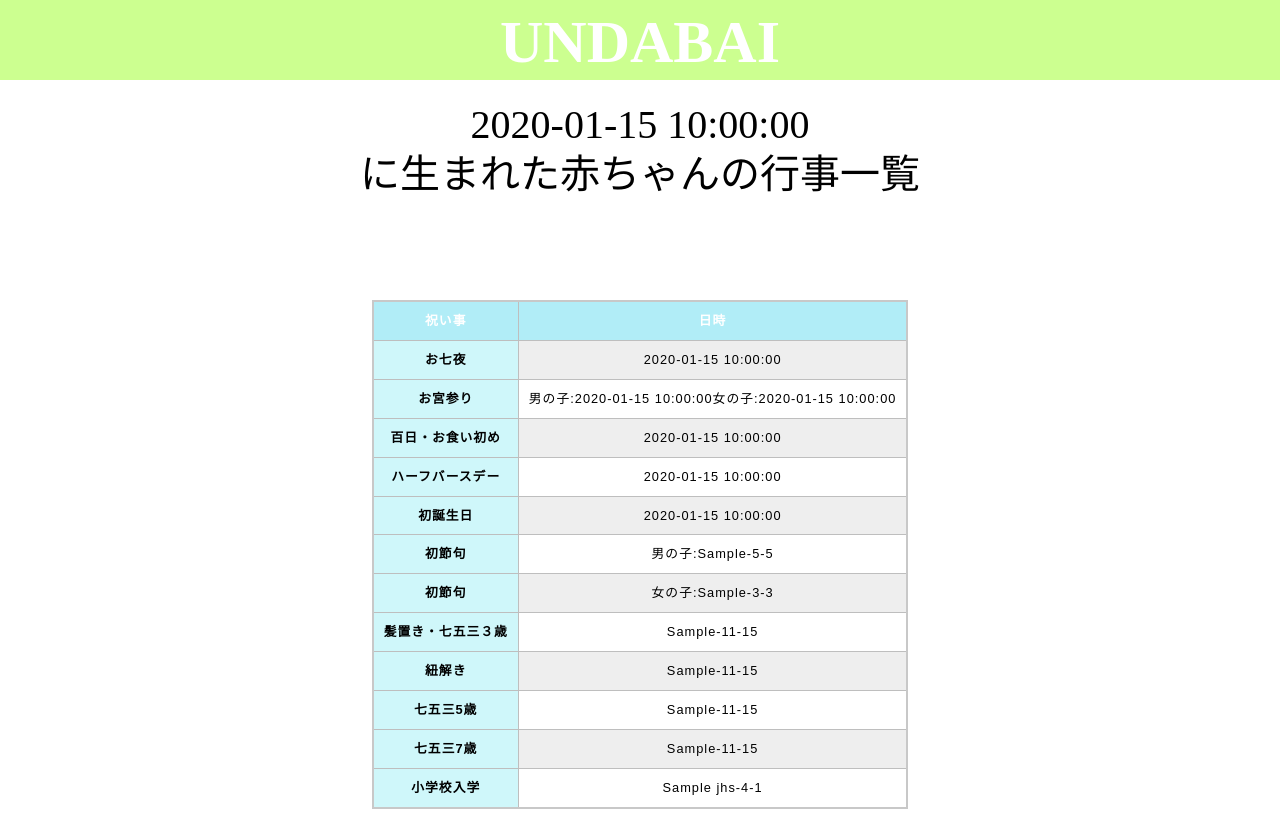
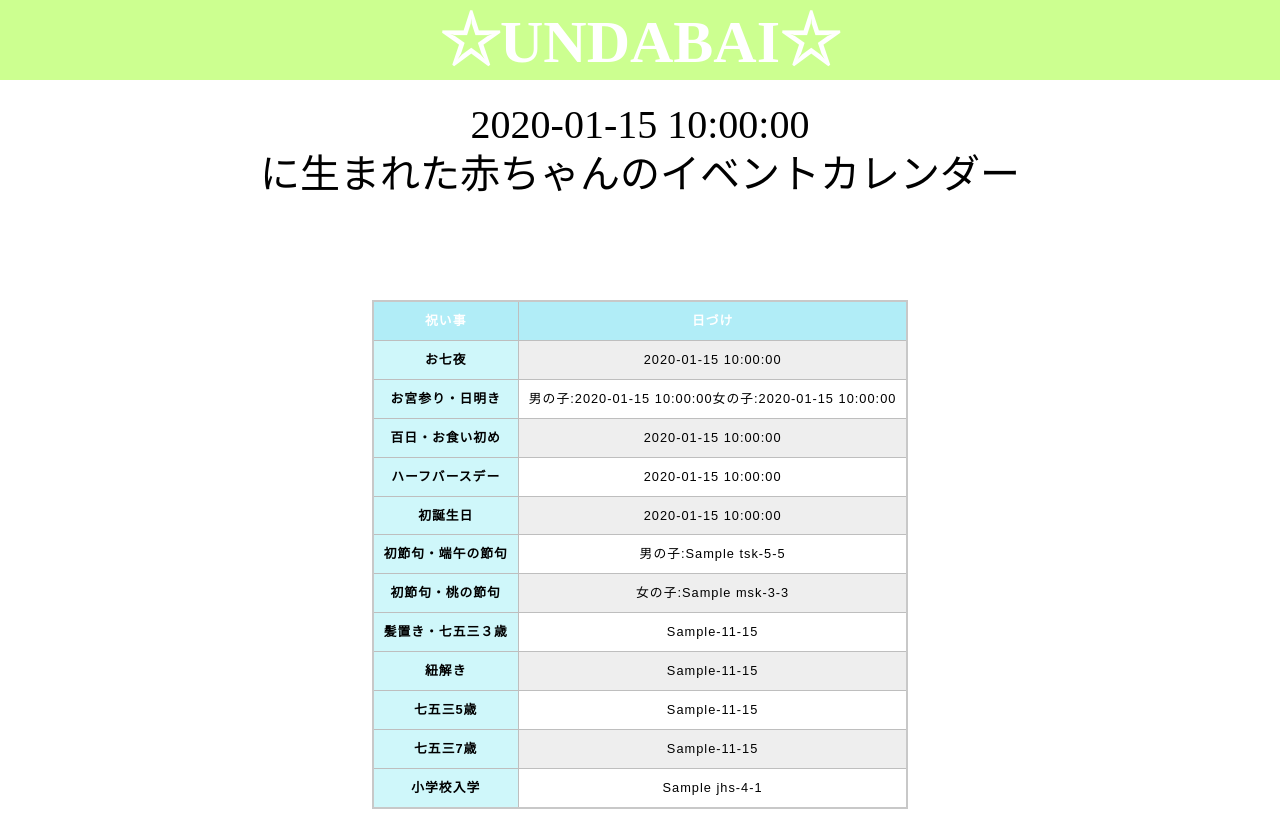
Before and after one commit to kanabassy/test, a Flask app: template templates/kekka.html in a window 1280 px wide. Shown: the top 828 px of the page. Run offline with Flask 2, Linux system fonts and the light colour scheme; the template is opened without the code that fills it: most values are stand-ins (such as "Sample title", 1, 10 or a date in 2020).

Commit message:
計算式・最新

```diff
--- a/app.py
+++ b/app.py
@@ -9,13 +9,7 @@ def index():
     return render_template("top.html")
 
 
-
-
-@app.route('/toptop',methods=["GET"])
-def top_get():
-    return render_template("toptop.html")
-
-@app.route('/toptop',methods=["POST"])
+@app.route('/top',methods=["POST"])
 def top_post():
     birthday = request.form.get('birthday')
     d = datetime.strptime(birthday, "%Y-%m-%d")
@@ -55,7 +49,6 @@ def top_post():
     go = int(d.year) + 4
     na = int(d.year) + 6
 
-
     targets = [datetime.strptime(birthday, "%Y-%m-%d")]
     from_dt = datetime(2021, 1, 1)
     to_dt = datetime(2021, 4, 2)
@@ -72,7 +65,5 @@ def top_post():
 
 
 
-
-
 if __name__ == '__main__':
     app.run(debug=True)
--- a/templates/kekka.html
+++ b/templates/kekka.html
@@ -11,7 +11,7 @@
 
 <body>
     <header>
-        <h1>UNDABAI</h1>
+        <h1>☆UNDABAI☆</h1>
 
 
 
@@ -19,14 +19,14 @@
 
 
     <section id="sec1">
-        <h1>{{birthday}}<br>に生まれた赤ちゃんの行事一覧</h1>
+        <h1>{{birthday}}<br>に生まれた赤ちゃんのイベントカレンダー</h1>
     </section>
     <div>
         <table>
             <caption></caption>
             <tr>
                 <th scope="col">祝い事</th>
-                <th scope="col">日時</th>
+                <th scope="col">日づけ</th>
 
             </tr>
             <tr>
@@ -35,7 +35,7 @@
 
             </tr>
             <tr>
-                <th scope="row"><a href="#def">お宮参り</a></th>
+                <th scope="row"><a href="#def">お宮参り・日明き</a></th>
                 <td>男の子:{{hb.date()}}女の子:{{hg.date()}}</td>
 
             </tr>
@@ -55,13 +55,13 @@
 
             </tr>
             <tr>
-                <th scope="row"><a href="#pqr">初節句</a></th>
-                <td>男の子:{{sk}}-5-5</td>
+                <th scope="row"><a href="#pqr">初節句・端午の節句</a></th>
+                <td>男の子:{{tsk}}-5-5</td>
 
             </tr>
             <tr>
-                <th scope="row"><a href="#pqr">初節句</a></th>
-                <td>女の子:{{sk}}-3-3</td>
+                <th scope="row"><a href="#pqr">初節句・桃の節句</a></th>
+                <td>女の子:{{msk}}-3-3</td>
 
             </tr>
             <tr>
--- a/templates/top.html
+++ b/templates/top.html
@@ -20,12 +20,13 @@
 
 <p style="font-weight: bold">　　ここにお子様の生年月日を入力してくださいね！</p>
 
-<form action="/toptop"method="post">
+<form action="/top"method="post">
 
     <div class="block">
         <input type="date" name="birthday" max="9999-12-31">
         <input type="submit" name="save" value="計算する">
     </div>
+
 </form>
 
 
```
Also changed, not shown: templates/toptop.html (deleted, +0 -13 lines).
